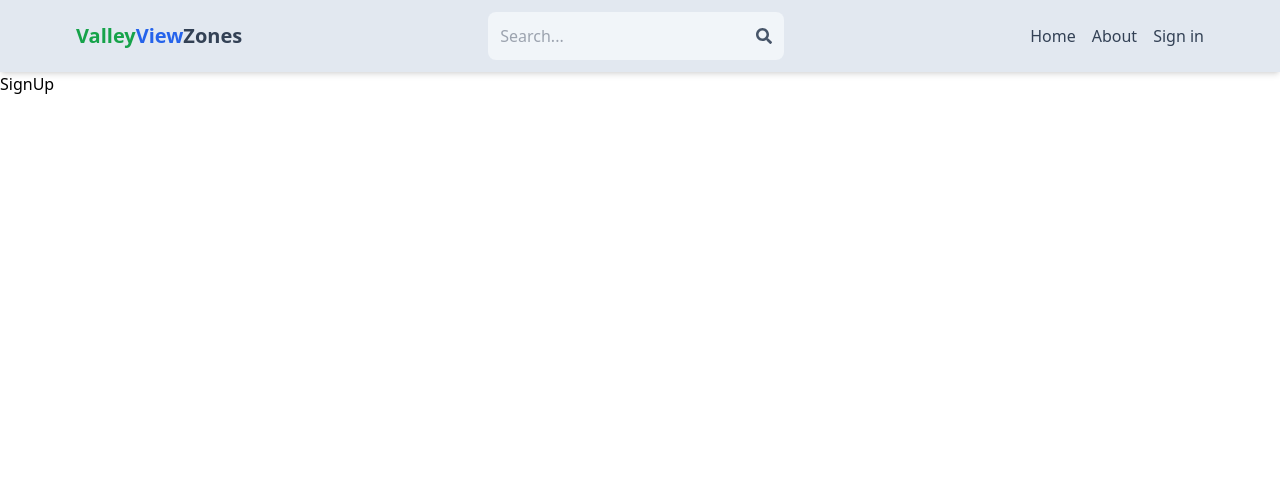
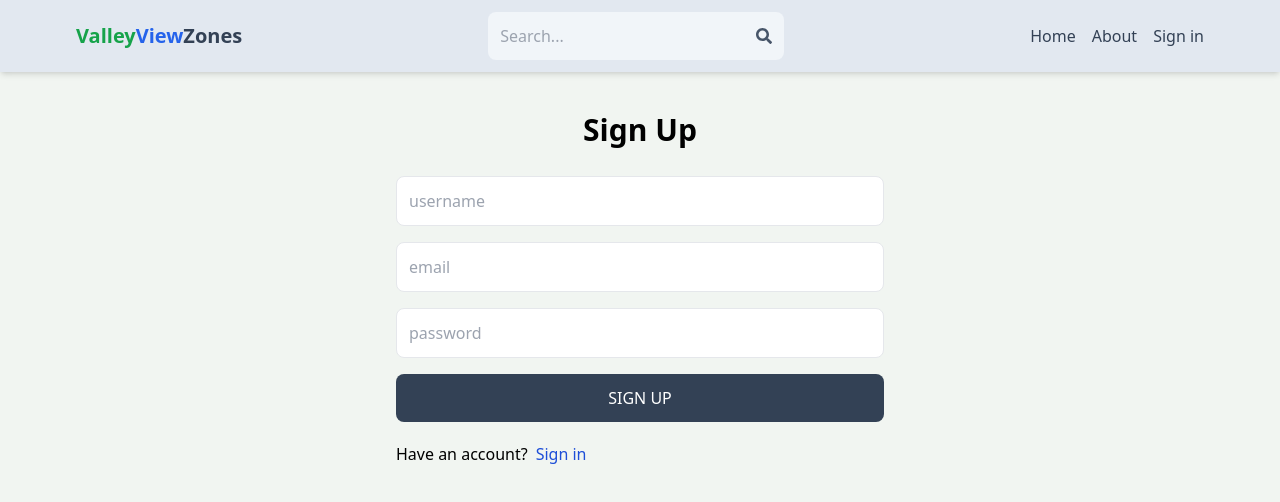
Before and after one commit to varshapandey09/ValleyViewZones, a React (Vite) app in the folder mern project/client/: page /sign-up in a window 1280 px wide. Shown: the top 502 px of the page. Built offline with nearby package versions, Linux system fonts and the light colour scheme.

Commit message:
completed sign up page ui

```diff
--- a/mern project/client/src/index.css
+++ b/mern project/client/src/index.css
@@ -3,3 +3,7 @@
 @import "tailwindcss/components";
 
 @import "tailwindcss/utilities";
+
+body{
+    background-color: rgb(241, 245, 241);
+}
--- a/mern project/client/src/pages/SignUp.jsx
+++ b/mern project/client/src/pages/SignUp.jsx
@@ -1,7 +1,22 @@
 import React from 'react'
+import { Link } from 'react-router-dom'
 
 export default function SignUp() {
   return (
-    <div>SignUp</div>
+    <div className='p-3 max-w-lg mx-auto'>
+      <h1 className='text-3xl text-center font-semibold my-7'>Sign Up</h1>
+      <form className='flex flex-col gap-4'>
+        <input type="text" placeholder='username' className='border p-3 rounded-lg' id='username' />
+        <input type="email" placeholder='email' className='border p-3 rounded-lg' id='email' />
+        <input type="password" placeholder='password' className='border p-3 rounded-lg' id='password' />
+        <button className='bg-slate-700 text-white p-3 rounded-lg uppercase hover:opacity-95 disabled:opacity-80'>Sign Up</button>
+      </form>
+      <div className="flex gap-2 mt-5">
+        <p>Have an account?</p>
+        <Link to={"/sign-in"}>
+          <span className='text-blue-700'>Sign in</span>
+        </Link>
+      </div>
+    </div>
   )
 }
```
